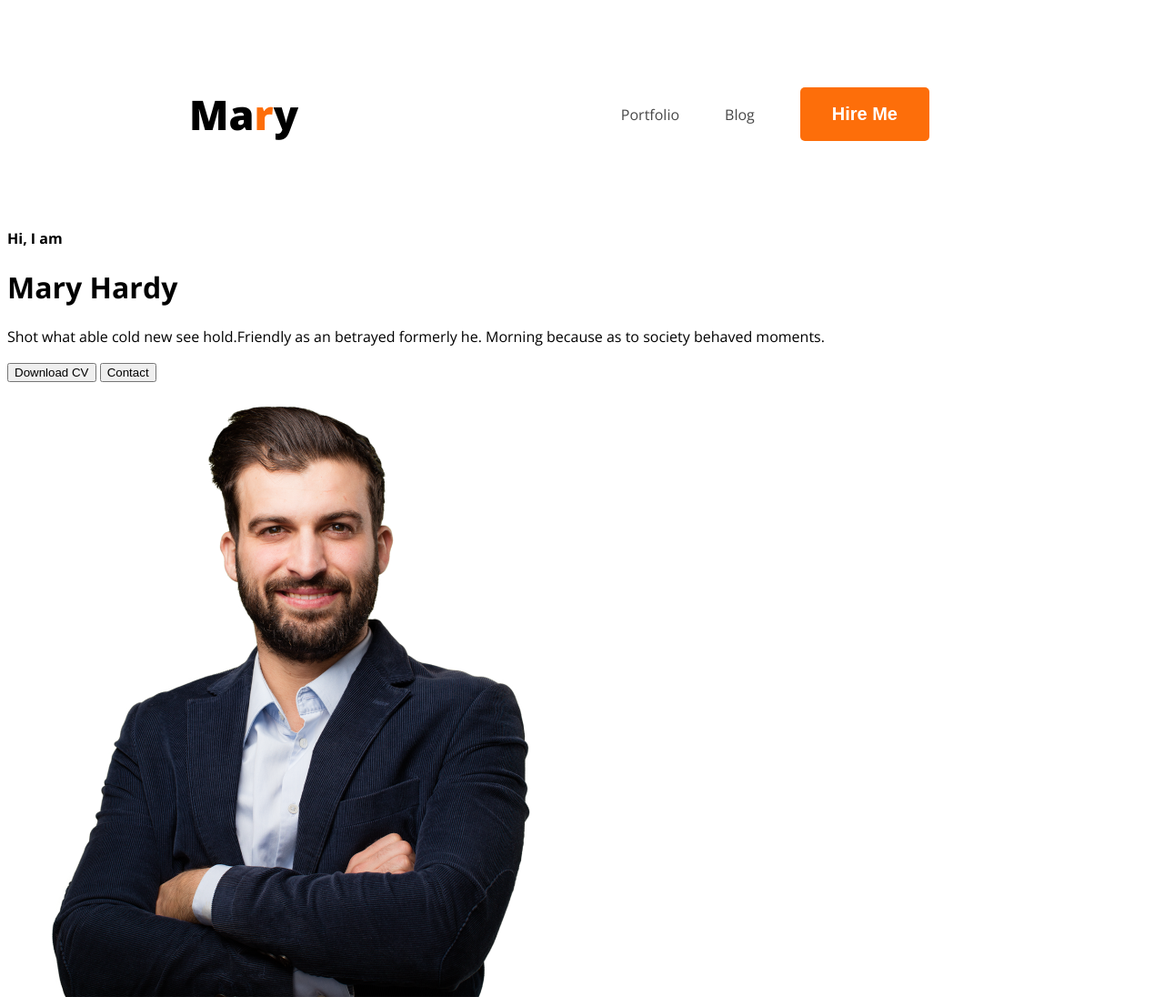
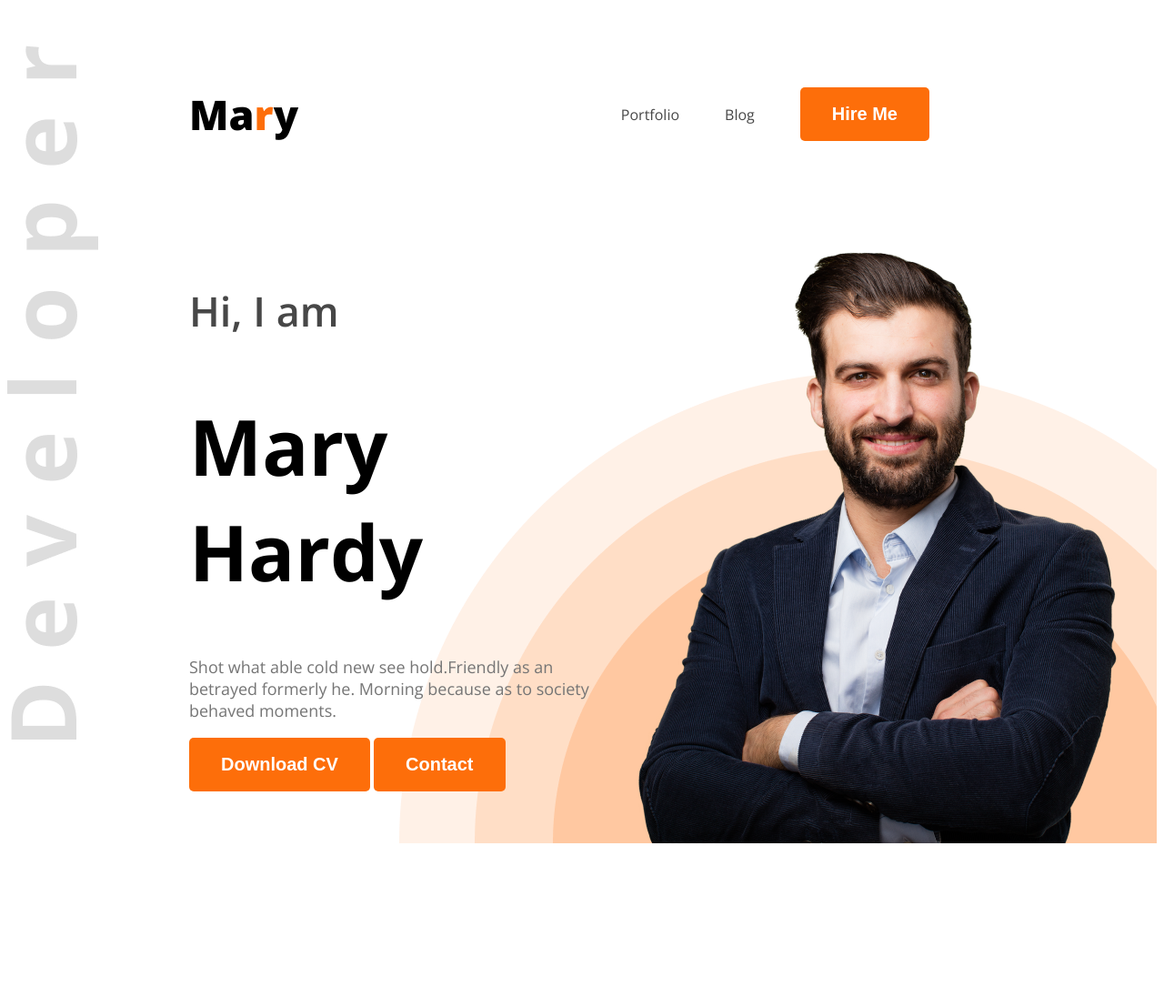
Before and after one commit to Mahfuz-Rana/portfolio, a plain HTML site: page index.html in a window 1280 px wide. Shown: the whole page at 91% size. After the commit the page ends 935 px from the top, so only its background shows below. Drawn offline with nearby package versions, Linux system fonts and the light colour scheme.

Commit message:
add updates

```diff
--- a/index.html
+++ b/index.html
@@ -10,7 +10,7 @@
     <link rel="stylesheet" href="styles/style.css">
 </head>
 <body class="open-sans-normal">
-    <header>
+    <header class="header">
         <nav>
             <h3 class="nav-title">Ma<span class="text-primary">r</span>y</h3>
             <ul>
@@ -21,15 +21,15 @@
         </nav>
         <div class="banner">
             <div class="banner-content">
-                <h4>Hi, I am</h4>
-                <h1>Mary Hardy</h1>
-                <p class="banner-description">
+                <h4 class="greetings dark-2">Hi, I am</h4>
+                <h1 class="title-heading">Mary Hardy</h1>
+                <p class="banner-description dark-3">
                     Shot what able cold new see hold.Friendly as an betrayed formerly he. Morning because as to society behaved moments.
                 </p>
-                <button>Download CV</button>
-                <button>Contact</button>
+                <button class="btn-primary">Download CV</button>
+                <button class="btn-primary">Contact</button>
             </div>
-            <img src="images/hardy.png" alt="">
+            <img class="banner-img" src="images/hardy.png" alt="">
         </div>
     </header>
     <main>
--- a/styles/style.css
+++ b/styles/style.css
@@ -4,6 +4,11 @@
   font-style: normal;
   font-variation-settings:
     "wdth" 100;
+}
+.header {
+    background-image: url('../images/developer.png'), url('../images/header_bg.png');
+    background-repeat: no-repeat;
+    background-position: top left, bottom right;
 }
 
 /* nav style */
@@ -24,6 +29,9 @@ nav {
 .dark-2{
     color:rgba(71, 71, 71, 1) ;
 }
+.dark-3 {
+    color: rgba(117, 117, 117, 1);
+}
 .btn-primary {
     background-color: #FD6E0A;
     padding: 18px 35px;
@@ -33,7 +41,7 @@ nav {
     font-size: 20px;
     font-weight: bold;
 }
-ul {
+nav ul {
     display: flex;
     align-items: center;
 }
@@ -44,3 +52,31 @@ nav ul li {
 nav ul a {
     text-decoration: none;
 }
+/* banner style */
+.banner-content {
+    max-width: 585px;
+    height: 356px;
+}
+.greetings {
+    font-weight: 600;
+    font-size: 45px;
+}
+.title-heading {
+    font-weight:bold ;
+    font-size: 85px;
+}
+.banner-description{
+    font-size: 18px ;
+    font-weight: 400;
+}
+.banner {
+    display: flex;
+    justify-content: space-between;
+    margin: 0 35px 0 200px;
+
+}
+.banner-img {
+    height: 676px;
+    width: 584px;
+
+}
```
